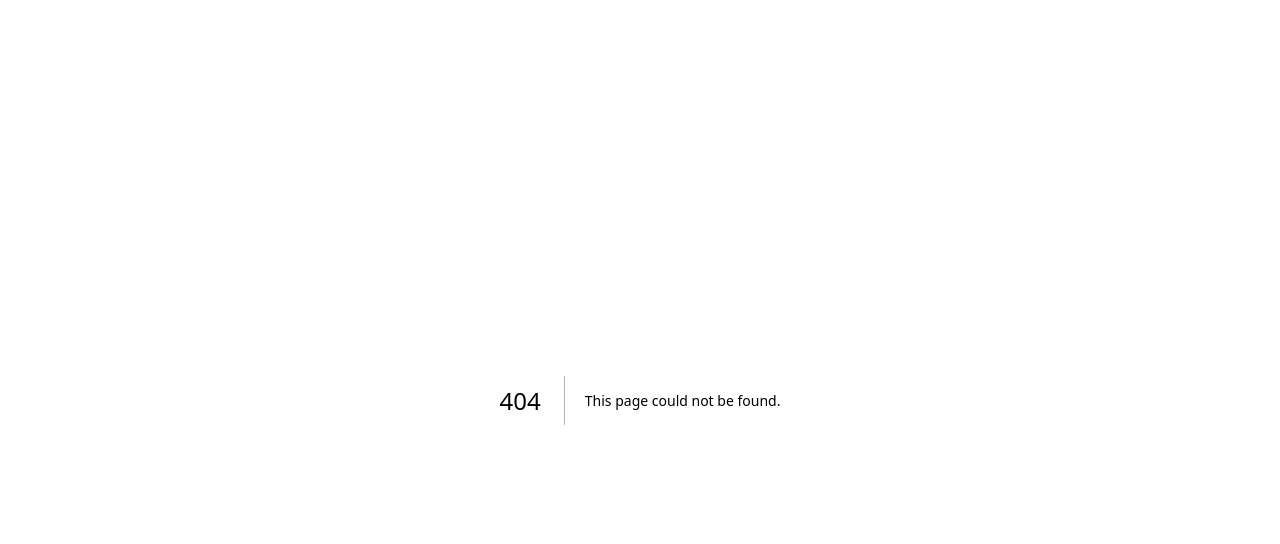
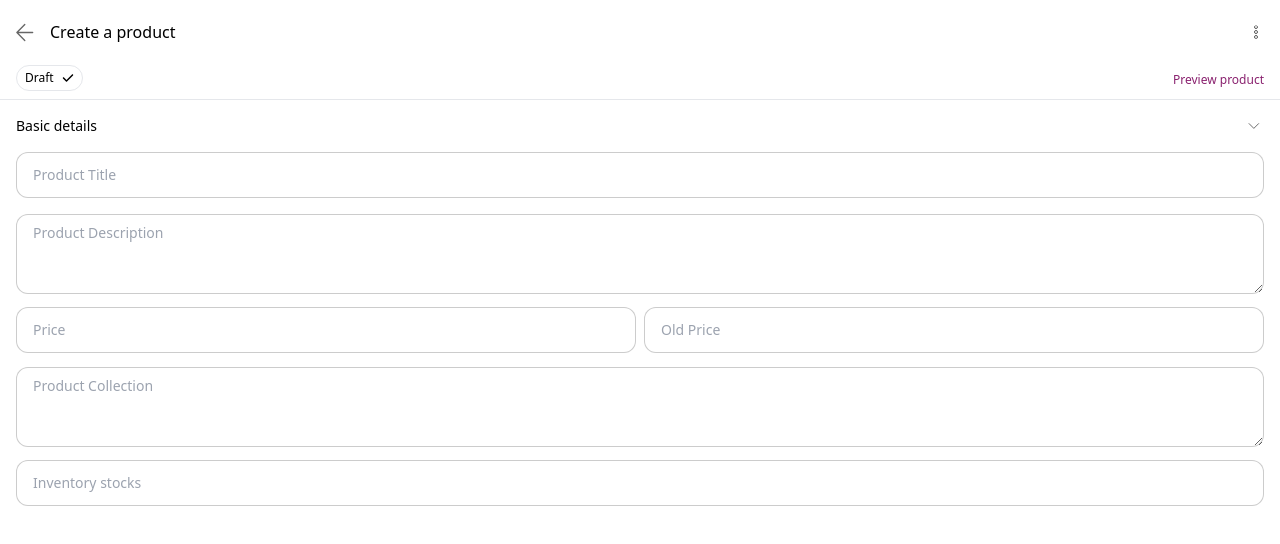
Before and after one commit to BlarQ/InstaShop, a Next.js app: page /create-product in a window 1280 px wide. Before the commit this address had no page. Shown: the top 544 px of the page. Built offline with nearby package versions, Linux system fonts and the light colour scheme.

Commit message:
feat: product page was added

```diff
--- /dev/null
+++ b/src/app/create-product/components/AutoComplete.tsx
@@ -0,0 +1,62 @@
+'use client'
+import React, { useState } from 'react';
+
+interface AutocompleteTextareaProps {
+    suggestions: string[]; // Array of suggestions to display
+}
+
+const AutocompleteTextarea: React.FC<AutocompleteTextareaProps> = ({ suggestions }) => {
+    const [inputValue, setInputValue] = useState<string>('');
+    const [filteredSuggestions, setFilteredSuggestions] = useState<string[]>([]);
+    const [showSuggestions, setShowSuggestions] = useState<boolean>(false);
+
+    const handleChange = (e: React.ChangeEvent<HTMLTextAreaElement>) => {
+        const value = e.target.value;
+        setInputValue(value);
+
+        // Filter suggestions based on the current input value
+        if (value) {
+            const filtered = suggestions.filter(suggestion =>
+                suggestion.toLowerCase().includes(value.toLowerCase())
+            );
+            setFilteredSuggestions(filtered);
+            setShowSuggestions(true);
+        } else {
+            setShowSuggestions(false);
+        }
+    };
+
+    const handleSuggestionClick = (suggestion: string) => {
+        // Add the selected suggestion to the textarea
+        setInputValue(prev => (prev ? `${prev}, ${suggestion}` : suggestion));
+        setShowSuggestions(false);
+    };
+
+    return (
+        <div className="relative mt-[-10px] pb-2">
+            <textarea
+                className='border border-[#00000033] focus:outline-none h-20 rounded-xl w-full px-4 py-2'
+                name="description"
+                id="collection"
+                placeholder='Product Collection'
+                value={inputValue}
+                onChange={handleChange}
+            />
+            {showSuggestions && filteredSuggestions.length > 0 && (
+                <ul className="absolute z-10 bg-white border border-gray-300 rounded-md w-full mt-1 max-h-60 overflow-auto">
+                    {filteredSuggestions.map((suggestion, index) => (
+                        <li
+                            key={index}
+                            className="px-4 py-2 cursor-pointer hover:bg-gray-200"
+                            onClick={() => handleSuggestionClick(suggestion)}
+                        >
+                            {suggestion}
+                        </li>
+                    ))}
+                </ul>
+            )}
+        </div>
+    );
+};
+
+export default AutocompleteTextarea;
--- /dev/null
+++ b/src/app/create-product/components/ProductHeader.tsx
@@ -0,0 +1,35 @@
+import Image from 'next/image';
+import Link from 'next/link';
+import React from 'react';
+import ProductLowHead from './ProductLowHead';
+import { CiMenuKebab } from "react-icons/ci";
+
+
+interface ProductHeaderProps {
+  href?: string;
+  title?: string;
+}
+
+const ProductHeader: React.FC<ProductHeaderProps> = ({ href = '/', title = 'Create a product' }) => {
+  return (
+    <>
+      <div className='flex items-center justify-between'>
+
+        <div className='flex items-center justify-start py-2'>
+          <Link href={href}>
+            <Image src={'/backicon.svg'} width={50} height={50} alt='Go Back' />
+          </Link>
+          <p className='font-medium text-base'>{title}</p>
+        </div>
+
+        <div className='px-4'>
+          <CiMenuKebab />
+        </div>
+      </div>
+
+      <ProductLowHead />
+    </>
+  );
+}
+
+export default ProductHeader;
--- /dev/null
+++ b/src/app/create-product/components/ProductLowHead.tsx
@@ -0,0 +1,22 @@
+import Link from 'next/link';
+import React from 'react'
+import { FaCheck } from "react-icons/fa6";
+
+const ProductLowHead = () => {
+  return (
+    <div className='flex items-center justify-between px-4 border-b pb-2'>
+        <div className='flex items-center justify-between text-xs gap-2 py-1 px-2 border rounded-full'>
+            <p>Draft</p>
+            <p>
+            <FaCheck size={12}/>
+            </p>
+        </div>
+
+        <div>
+          <Link className='text-[#8A226F] text-xs font-medium' href={'/'}>Preview product</Link>
+        </div>
+    </div>
+  )
+}
+
+export default ProductLowHead
--- /dev/null
+++ b/src/app/create-product/layout.tsx
@@ -0,0 +1,23 @@
+import React, { ReactNode } from 'react';
+import { Metadata } from 'next';
+
+export const metadata: Metadata = {
+    title: "Create a Product",
+    description: "Create your first product",
+};
+
+interface LayoutProps {
+    children: ReactNode;
+}
+
+const Layout: React.FC<LayoutProps> = ({ children }) => {
+    return (
+        <html lang="en">
+      <body>
+        {children}
+      </body>
+    </html>
+    );
+};
+
+export default Layout;
--- /dev/null
+++ b/src/app/create-product/page.tsx
@@ -0,0 +1,41 @@
+import React from 'react'
+import ProductHeader from './components/ProductHeader'
+import Image from 'next/image'
+import InputField from '../getstarted/components/InputField'
+import AutocompleteTextarea from './components/AutoComplete'
+
+const suggestions = [
+  'Product A',
+  'Product B',
+  'Product C',
+  'Product D',
+  'Product E',
+];
+
+const Page = () => {
+  return (
+    <div>
+      <ProductHeader />
+      <div className='flex items-center justify-between px-4 py-4'>
+        <h1 className='text-sm font-medium'>Basic details</h1>
+
+        <Image src={'/chevron_down.svg'} alt='Arrow down' width={20} height={20} />
+      </div>
+
+      {/* product details */}
+      <div className='px-4 text-sm'>
+        <InputField type='text' placeholder='Product Title'/>
+        <textarea className='border border-[#00000033] h-20 rounded-xl w-full px-4 py-2' name="description" id="description" placeholder='Product Description'></textarea>
+        <div className='grid grid-cols-2 gap-2 py-2'>
+        <InputField type='number' placeholder='Price'/>
+        <InputField type='number' placeholder='Old Price'/>
+        </div>
+        {/* change */}
+        <AutocompleteTextarea suggestions={suggestions}/>
+        <InputField type='text' placeholder='Inventory stocks'/>
+      </div>
+    </div>
+  )
+}
+
+export default Page
--- a/src/app/getstarted/details/page.tsx
+++ b/src/app/getstarted/details/page.tsx
@@ -39,7 +39,7 @@ const Page: React.FC = () => {
     // Simulate a successful submission
     setUploadStatus('Store information submitted successfully!');
 
-    router.push('/');
+    router.push('/create-product');
   };
 
   return (
```
Also changed, not shown: package.json (+5 -4 lines), public/chevron_down.svg (added), 1 other file (tests, documents, lock files or other folders).
